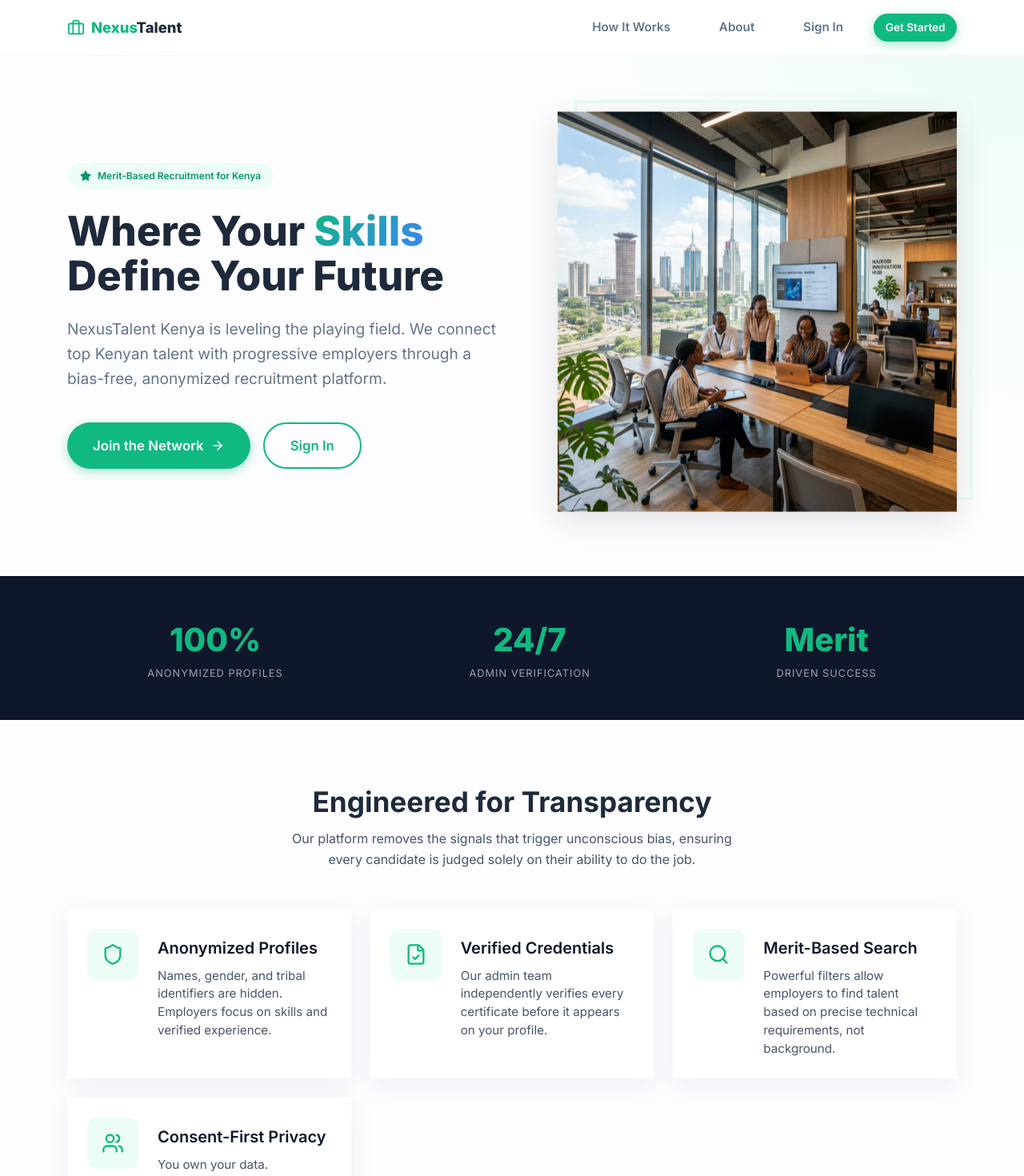
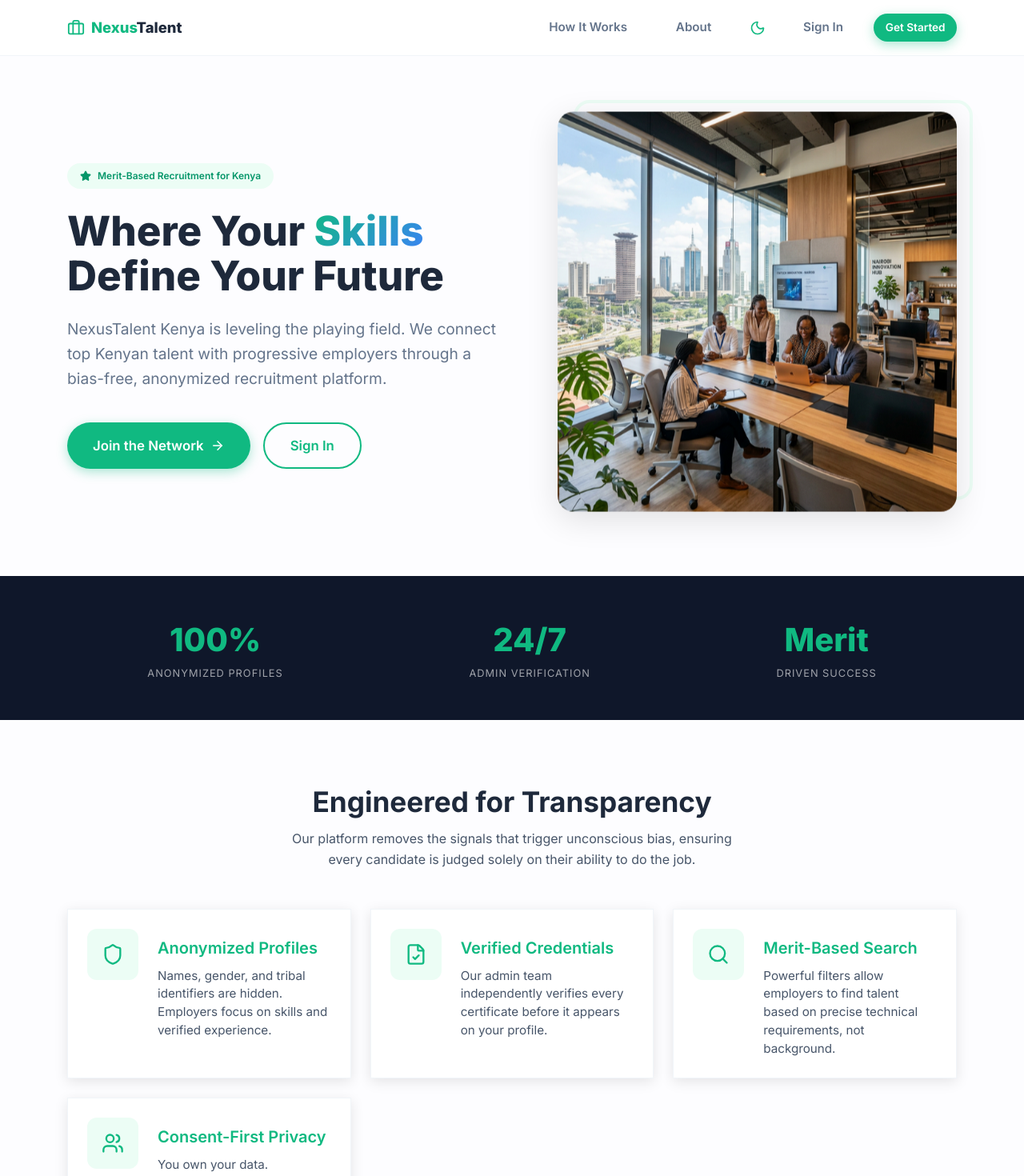
Before and after one commit to Peterngacha85/Nexus-Talent-Kenya, a React app in the folder frontend/: page / in a window 1280 px wide. Shown: the top 1470 px of the page at 80% size. Built offline with nearby package versions, Linux system fonts and the light colour scheme; no server answers; the HTML template or start-up script is replaced by a standard one.

Commit message:
Feature: Dark Mode Toggle with Persistent State and Themed UI

```diff
--- a/frontend/src/components/Navbar.jsx
+++ b/frontend/src/components/Navbar.jsx
@@ -2,6 +2,7 @@ import { useState } from 'react';
 import { Link, useNavigate } from 'react-router-dom';
 import { useAuth } from '../context/AuthContext';
 import { Menu, X, Briefcase, ChevronDown, User, LogOut, LayoutDashboard } from 'lucide-react';
+import ThemeToggle from './ThemeToggle';
 
 const Navbar = () => {
     const { user, logout } = useAuth();
@@ -24,10 +25,11 @@ const Navbar = () => {
         <nav style={{
             position: 'fixed', top: 0, left: 0, right: 0, zIndex: 1000,
             height: 'var(--nav-h)',
-            background: 'rgba(255,255,255,.92)',
+            background: 'var(--clr-nav-bg)',
             backdropFilter: 'blur(16px)',
             borderBottom: '1px solid var(--clr-border)',
             display: 'flex', alignItems: 'center',
+            transition: 'var(--trans)',
         }}>
             <div className="container flex-between" style={{ width: '100%' }}>
                 {/* Logo */}
@@ -43,6 +45,8 @@ const Navbar = () => {
                     {user?.role === 'employer' && (
                         <Link to="/employer/search" className="btn btn-ghost">Find Talent</Link>
                     )}
+
+                    <ThemeToggle />
 
                     {user ? (
                         <div style={{ position: 'relative' }}>
@@ -66,7 +70,7 @@ const Navbar = () => {
                             {dropOpen && (
                                 <div style={{
                                     position: 'absolute', top: 'calc(100% + .5rem)', right: 0,
-                                    background: '#fff', border: '1px solid var(--clr-border)',
+                                    background: 'var(--clr-surface)', border: '1px solid var(--clr-border)',
                                     borderRadius: 'var(--radius-sm)', boxShadow: 'var(--shadow-md)',
                                     minWidth: '190px', overflow: 'hidden', zIndex: 100,
                                 }}>
@@ -90,30 +94,35 @@ const Navbar = () => {
                     )}
                 </div>
 
-                {/* Mobile hamburger */}
-                <button className="btn btn-ghost hide-desktop" onClick={() => setMobileOpen(p => !p)}
-                    style={{ display: 'none' }}>
-                    {mobileOpen ? <X size={22} /> : <Menu size={22} />}
-                </button>
+                {/* Mobile hamburger & ThemeToggle */}
+                <div className="hide-desktop flex-center gap-1">
+                    <ThemeToggle />
+                    <button className="btn btn-ghost" onClick={() => setMobileOpen(p => !p)}>
+                        {mobileOpen ? <X size={22} /> : <Menu size={22} />}
+                    </button>
+                </div>
             </div>
 
             {/* Mobile menu */}
             {mobileOpen && (
                 <div style={{
                     position: 'absolute', top: 'var(--nav-h)', left: 0, right: 0,
-                    background: '#fff', borderBottom: '1px solid var(--clr-border)',
+                    background: 'var(--clr-surface)', borderBottom: '1px solid var(--clr-border)',
                     padding: '1rem 1.5rem', display: 'flex', flexDirection: 'column', gap: '.5rem',
+                    boxShadow: 'var(--shadow-lg)',
                 }}>
+                    <a href="/#how-it-works" className="btn btn-ghost" style={{ justifyContent: 'flex-start' }} onClick={() => setMobileOpen(false)}>How It Works</a>
+                    <a href="/#about" className="btn btn-ghost" style={{ justifyContent: 'flex-start' }} onClick={() => setMobileOpen(false)}>About</a>
                     {user ? (
                         <>
                             <Link to={dashboardPath} className="btn btn-ghost" style={{ justifyContent: 'flex-start' }}
                                 onClick={() => setMobileOpen(false)}>Dashboard</Link>
-                            <button className="btn btn-danger btn-sm" onClick={handleLogout}>Sign Out</button>
+                            <button className="btn btn-danger btn-sm" onClick={handleLogout} style={{ justifyContent: 'center' }}>Sign Out</button>
                         </>
                     ) : (
                         <>
-                            <Link to="/login"    className="btn btn-outline" onClick={() => setMobileOpen(false)}>Sign In</Link>
-                            <Link to="/register" className="btn btn-primary"  onClick={() => setMobileOpen(false)}>Get Started</Link>
+                            <Link to="/login"    className="btn btn-outline" style={{ justifyContent: 'center' }} onClick={() => setMobileOpen(false)}>Sign In</Link>
+                            <Link to="/register" className="btn btn-primary" style={{ justifyContent: 'center' }}  onClick={() => setMobileOpen(false)}>Get Started</Link>
                         </>
                     )}
                 </div>
--- /dev/null
+++ b/frontend/src/components/ThemeToggle.jsx
@@ -0,0 +1,26 @@
+import { Sun, Moon } from 'lucide-react';
+import { useTheme } from '../context/ThemeContext';
+
+const ThemeToggle = () => {
+    const { theme, toggleTheme } = useTheme();
+
+    return (
+        <button
+            onClick={toggleTheme}
+            className="btn btn-ghost"
+            style={{
+                padding: '.5rem',
+                borderRadius: '50%',
+                width: '38px',
+                height: '38px',
+                justifyContent: 'center',
+                color: 'var(--clr-primary)'
+            }}
+            title={theme === 'light' ? 'Switch to Dark Mode' : 'Switch to Light Mode'}
+        >
+            {theme === 'light' ? <Moon size={20} /> : <Sun size={20} />}
+        </button>
+    );
+};
+
+export default ThemeToggle;
--- /dev/null
+++ b/frontend/src/context/ThemeContext.jsx
@@ -0,0 +1,30 @@
+import { createContext, useContext, useState, useEffect } from 'react';
+
+const ThemeContext = createContext(null);
+
+export const ThemeProvider = ({ children }) => {
+    const [theme, setTheme] = useState(() => {
+        return localStorage.getItem('ntk_theme') || 'light';
+    });
+
+    useEffect(() => {
+        document.documentElement.setAttribute('data-theme', theme);
+        localStorage.setItem('ntk_theme', theme);
+    }, [theme]);
+
+    const toggleTheme = () => {
+        setTheme(prev => (prev === 'light' ? 'dark' : 'light'));
+    };
+
+    return (
+        <ThemeContext.Provider value={{ theme, toggleTheme }}>
+            {children}
+        </ThemeContext.Provider>
+    );
+};
+
+export const useTheme = () => {
+    const context = useContext(ThemeContext);
+    if (!context) throw new Error('useTheme must be used within a ThemeProvider');
+    return context;
+};
--- a/frontend/src/index.css
+++ b/frontend/src/index.css
@@ -15,13 +15,16 @@
   --clr-navy:           #0F172A;
   --clr-slate:          #475569;
 
-  /* Neutral Palette */
+  /* Light Theme (Default) */
   --clr-bg:             #FDFDFF;
+  --clr-bg-alt:         #F8FAFC;
   --clr-surface:        #FFFFFF;
   --clr-border:         #F1F5F9;
+  --clr-border-faint:   #F8FAFC;
   --clr-muted:          #64748B;
   --clr-text:           #1E293B;
   --clr-text-light:     #475569;
+  --clr-nav-bg:         rgba(255, 255, 255, 0.92);
 
   /* Status Colours */
   --clr-success:        #10B981;
@@ -37,12 +40,30 @@
   /* Layout */
   --radius:     12px;
   --radius-sm:  8px;
+  --radius-lg:  20px;
   --radius-pill:50px;
   --max-width:  1160px;
   --nav-h:      70px;
 
   /* Transitions */
   --trans:      all .25s ease;
+}
+
+[data-theme='dark'] {
+  --clr-bg:             #0B0F19;
+  --clr-bg-alt:         #111827;
+  --clr-surface:        #111827;
+  --clr-border:         #1F2937;
+  --clr-border-faint:   #111827;
+  --clr-muted:          #94A3B8;
+  --clr-text:           #F9FAFB;
+  --clr-text-light:     #D1D5DB;
+  --clr-primary-faint:  rgba(16, 185, 129, 0.1);
+  --clr-nav-bg:         rgba(11, 15, 25, 0.9);
+
+  --shadow-sm:  0 1px 3px rgba(0,0,0,.3);
+  --shadow-md:  0 4px 20px rgba(0,0,0,.4);
+  --shadow-lg:  0 10px 40px rgba(0,0,0,.5);
 }
 
 /* ---- Reset ---- */
@@ -136,7 +157,7 @@ p  { color: var(--clr-text-light); }
   transition: border-color .2s;
   outline: none;
 }
-.form-control:focus { border-color: var(--clr-primary); background: #fff; box-shadow: 0 0 0 3px rgba(16,185,129,.12); }
+.form-control:focus { border-color: var(--clr-primary); background: var(--clr-surface); box-shadow: 0 0 0 3px rgba(16,185,129,.12); }
 .form-hint { font-size: .8rem; color: var(--clr-muted); }
 .form-error { font-size: .8rem; color: var(--clr-danger); }
 
@@ -284,17 +305,22 @@ label:hover .avatar-hover-overlay { opacity: 1 !important; }
 
 /* ---- Glassmorphism ---- */
 .glass {
-  background: rgba(255, 255, 255, 0.7);
+  background: var(--clr-nav-bg);
   backdrop-filter: blur(12px);
   -webkit-backdrop-filter: blur(12px);
-  border: 1px solid rgba(255, 255, 255, 0.3);
+  border: 1px solid var(--clr-border);
 }
 
 .glass-card {
-  background: rgba(255, 255, 255, 0.8);
+  background: var(--clr-surface);
   backdrop-filter: blur(10px);
-  border: 1px solid rgba(255, 255, 255, 0.1);
-  box-shadow: 0 8px 32px 0 rgba(31, 38, 135, 0.07);
+  border: 1px solid var(--clr-border);
+  box-shadow: var(--shadow-md);
+}
+
+[data-theme='dark'] .glass-card {
+  background: rgba(31, 41, 55, 0.7);
+  border: 1px solid rgba(255, 255, 255, 0.05);
 }
 
 /* ---- Layout Overrides ---- */
--- a/frontend/src/pages/AdminDashboard.jsx
+++ b/frontend/src/pages/AdminDashboard.jsx
@@ -187,7 +187,7 @@ export default function AdminDashboard() {
                             }}><Camera size={13} /></div>
                         </div>
                         <div style={{ overflow:'hidden' }}>
-                            <div style={{ fontWeight:700, fontSize:'.85rem', whiteSpace:'nowrap', overflow:'hidden', textOverflow:'ellipsis' }}>{user.name}</div>
+                            <div style={{ fontWeight:700, fontSize:'.85rem', whiteSpace:'nowrap', overflow:'hidden', textOverflow:'ellipsis', color: 'var(--clr-text)' }}>{user.name}</div>
                             <div style={{ fontSize:'.7rem', color:'var(--clr-primary)' }}>Administrator</div>
                         </div>
                         <input type="file" hidden accept="image/*" onChange={handlePhotoUpload} disabled={uploadingPic} />
@@ -249,7 +249,7 @@ export default function AdminDashboard() {
                     <div>
                         <div className="flex-between" style={{ marginBottom:'1.5rem', alignItems:'flex-end' }}>
                             <div>
-                                <h2 style={{ marginBottom:'.25rem' }}>Insights Explorer</h2>
+                                <h2 style={{ marginBottom:'.25rem', color: 'var(--clr-text)' }}>Insights Explorer</h2>
                                 <p className="text-muted fs-sm">Real-time platform performance and demographics.</p>
                             </div>
                             <div className="card card-body" style={{ padding:'.5rem .75rem', fontSize:'.8rem', display:'flex', alignItems:'center', gap:'.5rem' }}>
@@ -308,7 +308,7 @@ export default function AdminDashboard() {
                                         <ul style={{ listStyle:'none', padding:0, fontSize:'.85rem' }}>
                                             {stats.topMetrics.locations.map(l => (
                                                 <li key={l._id} style={{ marginBottom:'.4rem', display:'flex', justifyContent:'space-between' }}>
-                                                    <span className="text-truncate" style={{ maxWidth:'120px' }}><MapPin size={12} style={{verticalAlign:'middle'}}/> {l._id}</span>
+                                                    <span className="text-truncate" style={{ maxWidth:'120px', color: 'var(--clr-text)' }}><MapPin size={12} style={{verticalAlign:'middle'}}/> {l._id}</span>
                                                     <b className="text-primary">{l.count}</b>
                                                 </li>
                                             ))}
--- a/frontend/src/pages/LandingPage.jsx
+++ b/frontend/src/pages/LandingPage.jsx
@@ -45,7 +45,7 @@ const LandingPage = () => {
             {/* ---- Hero ---- */}
             <section style={{
                 minHeight: '90vh',
-                background: 'radial-gradient(circle at top right, #ECFDF5 0%, #FDFDFF 40%)',
+                background: 'var(--clr-bg)',
                 display: 'flex', alignItems: 'center', paddingTop: 'var(--nav-h)',
             }}>
                 <div className="container">
@@ -123,7 +123,7 @@ const LandingPage = () => {
                                     {f.icon}
                                 </div>
                                 <div style={{ paddingTop: '.5rem' }}>
-                                    <h3 style={{ marginBottom: '.5rem', color: 'var(--clr-navy)' }}>{f.title}</h3>
+                                    <h3 style={{ marginBottom: '.5rem', color: 'var(--clr-primary)' }}>{f.title}</h3>
                                     <p style={{ fontSize: '.95rem', lineHeight: 1.5 }}>{f.desc}</p>
                                 </div>
                             </div>
@@ -133,7 +133,7 @@ const LandingPage = () => {
             </section>
 
             {/* ---- Split Section: Trust ---- */}
-            <section className="section" style={{ background: '#f8fafc' }}>
+            <section className="section" style={{ background: 'var(--clr-surface)' }}>
                 <div className="container">
                     <div className="hero-split" style={{ gridTemplateColumns: '1fr 1.1fr' }}>
                         <div className="hero-image-container">
@@ -144,7 +144,7 @@ const LandingPage = () => {
                             />
                         </div>
                         <div>
-                            <h2 style={{ color: 'var(--clr-navy)', marginBottom: '1.5rem' }}>Build Trust with Verified Merit</h2>
+                            <h2 style={{ color: 'var(--clr-text)', marginBottom: '1.5rem' }}>Build Trust with Verified Merit</h2>
                             <p style={{ marginBottom: '1.5rem' }}>
                                 For Jobseekers, NexusTalent is a place to showcase your hard-earned credentials. Our verification process ensures that when an employer sees your profile, they see excellence.
                             </p>
@@ -170,7 +170,7 @@ const LandingPage = () => {
                 <div className="container">
                     <div className="hero-split">
                         <div>
-                            <h2 style={{ color: 'var(--clr-navy)', marginBottom: '1.5rem' }}>For Employers: Find the Right Fit, Faster</h2>
+                            <h2 style={{ color: 'var(--clr-text)', marginBottom: '1.5rem' }}>For Employers: Find the Right Fit, Faster</h2>
                             <p style={{ marginBottom: '1.5rem' }}>
                                 Stop filtering by names and start filtering by capability. Our platform provides high-signal data that helps you build a diverse, high-performing workforce based on actual talent metrics.
                             </p>
@@ -215,9 +215,9 @@ const LandingPage = () => {
                 </div>
             </section>
 
-            <footer style={{ background: '#f8fafc', padding: '4rem 0', borderTop: '1px solid var(--clr-border)' }}>
+            <footer style={{ background: 'var(--clr-surface)', padding: '4rem 0', borderTop: '1px solid var(--clr-border)' }}>
                 <div className="container text-center">
-                    <div style={{ fontSize: '1.5rem', fontWeight: 800, color: 'var(--clr-navy)', marginBottom: '1.5rem' }}>
+                    <div style={{ fontSize: '1.5rem', fontWeight: 800, color: 'var(--clr-text)', marginBottom: '1.5rem' }}>
                         NexusTalent <span style={{ color: 'var(--clr-primary)' }}>Kenya</span>
                     </div>
                     <p style={{ color: 'var(--clr-muted)', fontSize: '.9rem' }}>
```
Also changed, not shown: frontend/src/App.jsx (+6 -3 lines).
